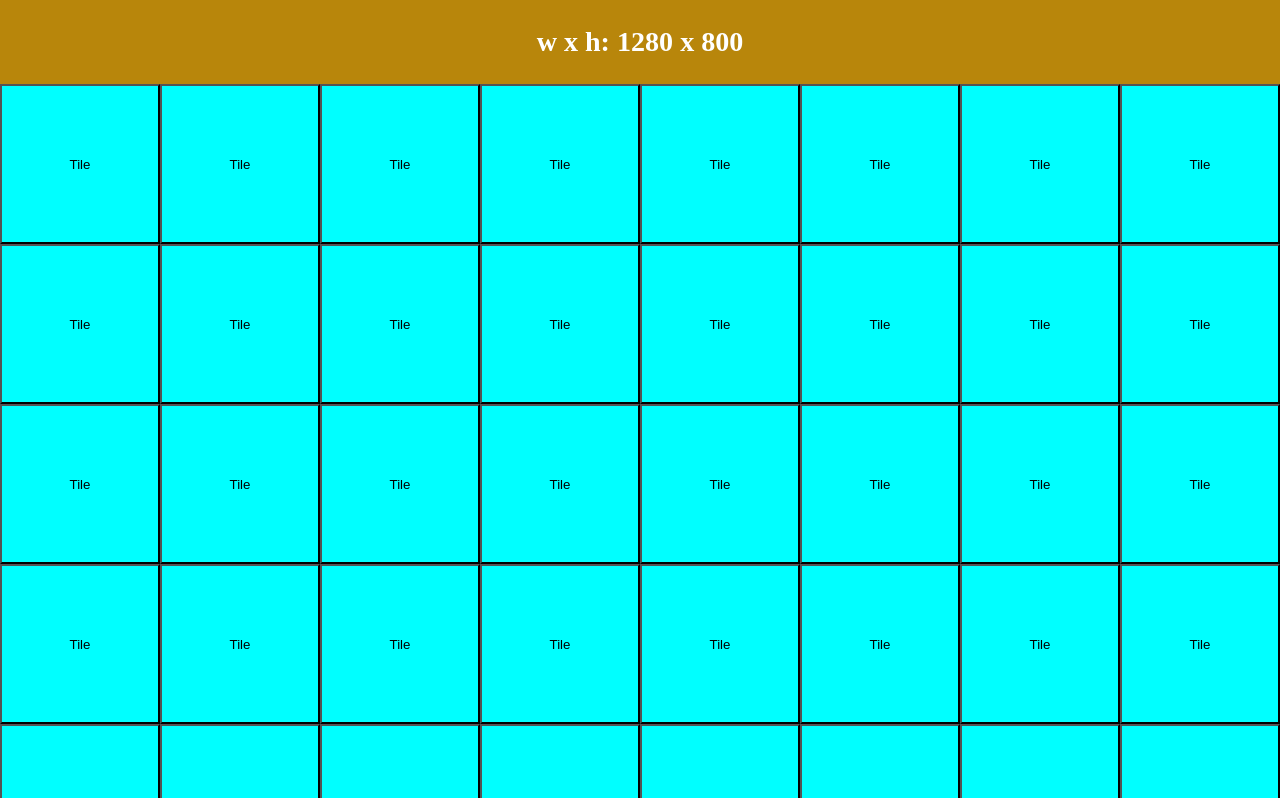
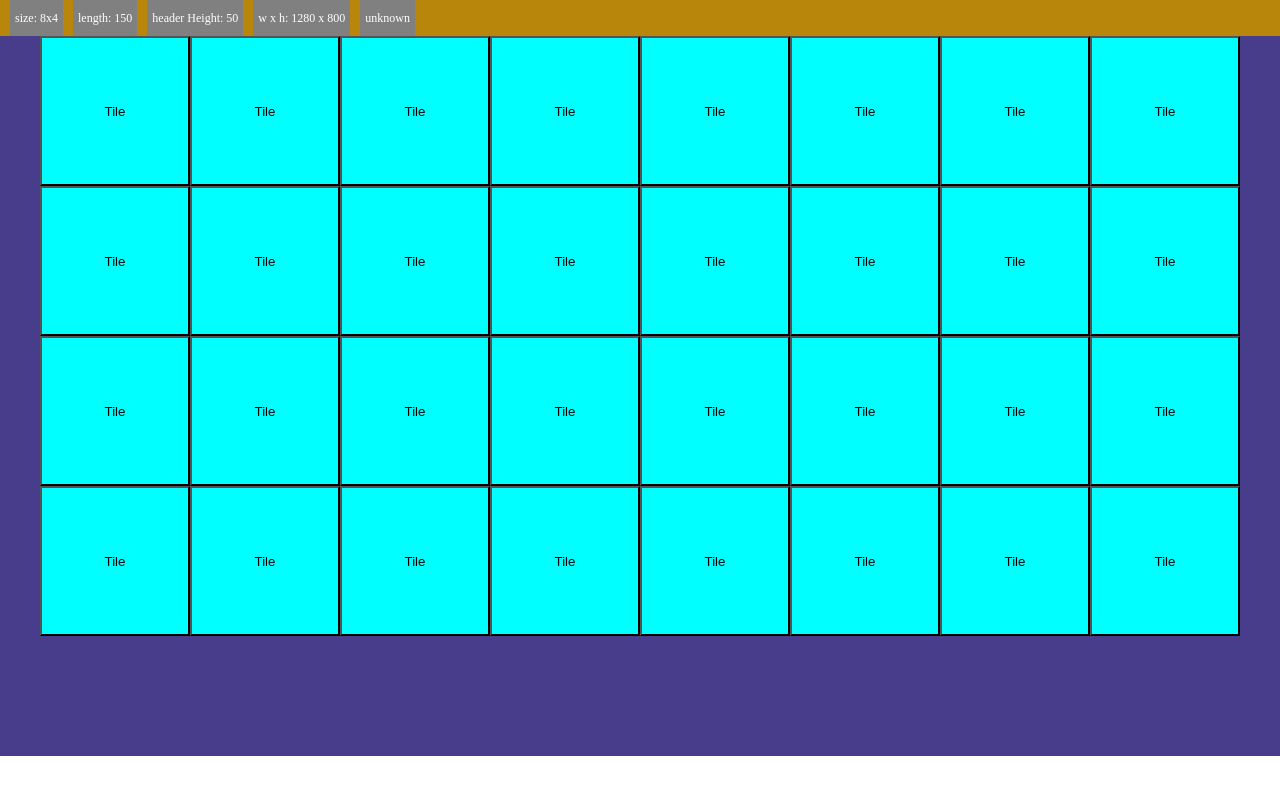
Before and after one commit to chris125964/webpack.memory, a React app: page / in a window 1280 px wide. Shown: the top 798 px of the page. Built offline with nearby package versions, Linux system fonts and the light colour scheme.

Commit message:
introduced variables in CSS file

```diff
--- a/src/components/Header.tsx
+++ b/src/components/Header.tsx
@@ -1,15 +1,22 @@
-import React from "react";
+import React from 'react';
+import { getView } from '../logic/view';
 
 export const Header = (): JSX.Element => {
-  const viewport = (
-    <div>
-      w x h: {window.innerWidth} x {window.innerHeight}
-    </div>
-  );
+  let extensions = getView();
 
   return (
     <header className="header">
-      <h3>{viewport}</h3>
+      <div className="headerElem">
+        size: {extensions.horizontal}x{extensions.vertical}
+      </div>
+      <div className="headerElem">length: {extensions.length}</div>
+      <div className="headerElem">
+        header Height: {extensions.header.height}
+      </div>
+      <div className="headerElem">
+        w x h: {window.innerWidth} x {window.innerHeight}
+      </div>
+      <div className="headerElem">{extensions.device}</div>
     </header>
   );
 };
--- a/src/components/MemGrid.tsx
+++ b/src/components/MemGrid.tsx
@@ -1,16 +1,18 @@
-import "./style.css";
-import "./modal.css";
+import './style.css';
+import './modal.css';
 
-import React, { useState } from "react";
-import { MemInfo } from "./MemInfo";
-import { MemTile } from "./MemTile";
-import { Content } from "../logic/content";
+import React, { useState } from 'react';
+import { MemInfo } from './MemInfo';
+import { MemTile } from './MemTile';
+import { Content } from '../logic/content';
+import { getView } from '../logic/view';
 
 interface TGridProps {}
 
 export const MemGrid = ({}: TGridProps) => {
   const [showModal, setShowModal] = useState<boolean>(false);
   const dispatch = () => {};
+  const extensions = getView();
 
   const clickTile = (index: number, nr: number) => {
     console.log(`clickTile`);
@@ -28,40 +30,8 @@ export const MemGrid = ({}: TGridProps) => {
     );
   };
 
-  let size = 30;
-  let length = 20;
-  let headerHeight = 0;
-  if (window.innerWidth <= 320) {
-    // 320 x 496 -> size: 80px
-    // 96 + (4 x 80) x (5 x 80)
-    size = 20;
-    length = 80;
-    headerHeight = 96;
-  } else if (window.innerWidth <= 600) {
-    // 600 x 792 -> size: 120px
-    // 72px + (5 x 120) x (6 x 120)
-    size = 30;
-    length = 120;
-    headerHeight = 72;
-  } else if (window.innerWidth <= 640) {
-    size = 20;
-    length = 120;
-    headerHeight = 50;
-  } else if (window.innerWidth <= 960) {
-    // 960 x 432 -> size: 120px
-    // 72px  + (8 x 120) x (3 x 120)
-    size = 24;
-    length = 120;
-    headerHeight = 72;
-  } else if (window.innerWidth <= 1500) {
-    //  -> 150px
-    // 50px + (10 x 150) x (5 x 150)
-    size = 50;
-    length = 150;
-    headerHeight = 50;
-  }
-
   let arr: number[] = [];
+  let size = extensions.horizontal * extensions.vertical;
   for (let loop = 0; loop < size; loop += 1) {
     arr.push(loop);
   }
--- a/src/components/style.css
+++ b/src/components/style.css
@@ -4,6 +4,31 @@
   --grid-gap: 12px;
   --image-extension: 95%;
   --tileMargin: 5px;
+  /* 960 */
+  --header-bg-color-960: red;
+  --header-height-960: 72px;
+  --header-memtile-bg-color-960: green;
+  --header-memtile-extension-960: 120px;
+  /* 640 */
+  --header-bg-color-640: blueviolet;
+  --header-height-640: 50px;
+  --header-memtile-bg-color-640: green;
+  --header-memtile-extension-640: 128px;
+  /* 600 */
+  --header-bg-color-600: blueviolet;
+  --header-height-600: 72px;
+  --header-memtile-bg-color-600: green;
+  --header-memtile-extension-600: 120px;
+  /* 360 */
+  --header-bg-color-360: teal;
+  --header-height-360: 108px;
+  --header-memtile-bg-color-360: violet;
+  --header-memtile-extension-360: 90px;
+  /* 320 */
+  --header-bg-color-320: green;
+  --header-height-320: 96px;
+  --header-memtile-bg-color-320: red;
+  --header-memtile-extension-320: 80px;
 }
 
 .title {
@@ -171,14 +196,21 @@ footer {
 
 .header {
   background-color: darkgoldenrod;
+  display: flex;
+}
+.headerElem {
+  margin-left: 10px;
+  padding: 0px 5px;
+  background-color: grey;
+  font-size: 12px;
 }
 .memtile {
   background-color: aqua;
-  width: 160px;
-  height: 160px;
+  width: 150px;
+  height: 150px;
 }
 
-@media (max-width: 1000px) {
+/* @media (max-width: 1000px) {
   .header {
     background-color: red;
   }
@@ -187,48 +219,59 @@ footer {
     width: 160px;
     height: 160px;
   }
-}
+} */
 
 @media (max-width: 960px) {
   .header {
-    background-color: blueviolet;
-    height: 72px;
+    background-color: var(--header-bg-color-960);
+    height: var(--header-height-960);
   }
   .memtile {
-    background-color: green;
-    width: 120px;
-    height: 120px;
+    background-color: var(--header-memtile-bg-color-960);
+    width: var(--header-memtile-extension-960);
+    height: var(--header-memtile-extension-960);
   }
 }
 @media (max-width: 640px) {
   .header {
-    background-color: blueviolet;
+    background-color: var(--header-bg-color-640);
   }
   .memtile {
-    background-color: green;
-    width: 128px;
-    height: 128px;
+    background-color: var(--header-memtile-bg-color-640);
+    width: var(--header-memtile-extension-640);
+    height: var(--header-memtile-extension-640);
   }
 }
 @media (max-width: 600px) {
   .header {
-    background-color: blueviolet;
-    height: 72px;
+    background-color: var(--header-bg-color-600);
+    height: var(--header-height-600);
   }
   .memtile {
-    background-color: green;
-    width: 120px;
-    height: 120px;
+    background-color: var(--header-memtile-bg-color-600);
+    width: var(--header-memtile-extension-600);
+    height: var(--header-memtile-extension-600);
+  }
+}
+@media (max-width: 360px) {
+  .header {
+    background: var(--header-bg-color-360);
+    height: var(--header-height-360);
+  }
+  .memtile {
+    background-color: var(--header-memtile-bg-color-360);
+    width: var(--header-memtile-extension-360);
+    height: var(--header-memtile-extension-360);
   }
 }
 @media (max-width: 320px) {
   .header {
-    background: green;
-    height: 96px;
+    background: var(--header-bg-color-320);
+    height: var(--header-height-320);
   }
   .memtile {
-    background-color: red;
-    width: 80px;
-    height: 80px;
+    background-color: var(--header-memtile-bg-color-320);
+    width: var(--header-memtile-extension-320);
+    height: var(--header-memtile-extension-320);
   }
 }
--- /dev/null
+++ b/src/logic/view.ts
@@ -0,0 +1,73 @@
+type TMemView = {
+  device: string;
+  horizontal: number;
+  vertical: number;
+  length: number;
+  header: {
+    height: number;
+    fontSize: number;
+  };
+};
+
+/**
+ * returns the viewport extensions which are required for the responsive designs
+ *
+ * @return {TMemView}
+ */
+export const getView = () => {
+  let memView: TMemView = {
+    device: 'unknown',
+    horizontal: 4,
+    vertical: 5,
+    length: 80,
+    header: { height: 96, fontSize: 12 },
+  };
+  if (window.innerWidth <= 320) {
+    // Unihertz: 320 x 496 -> size: 80px
+    // 96 + (4 x 80) x (5 x 80)
+    memView.device = 'Unihertz';
+    memView.horizontal = 4;
+    memView.vertical = 5;
+    memView.length = 80;
+    memView.header.height = 96;
+  } else if (window.innerWidth <= 360) {
+    // 360 x 648 -> size: 90px
+    memView.device = 'Galaxy S40';
+    memView.horizontal = 4;
+    memView.vertical = 6;
+    memView.length = 90;
+    memView.header.height = 108;
+  } else if (window.innerWidth <= 600) {
+    // Nexus Hoch: 600 x 792 -> size: 120px
+    // 72px + (5 x 120) x (6 x 120)
+    memView.device = 'Nexus (hoch)';
+    memView.horizontal = 5;
+    memView.vertical = 6;
+    memView.length = 120;
+    memView.header.height = 72;
+  } else if (window.innerWidth <= 640) {
+    memView.device = 'Samsung S40';
+    memView.horizontal = 4;
+    memView.vertical = 5;
+    memView.length = 120;
+    memView.header.height = 50;
+  } else if (window.innerWidth <= 960) {
+    // Nexus Quer: 960 x 432 -> size: 120px
+    // 72px  + (8 x 120) x (3 x 120)
+    memView.device = 'Nexus (quer)';
+    memView.horizontal = 8;
+    memView.vertical = 3;
+    memView.length = 120;
+    memView.header.height = 72;
+  } else {
+    // } else if (window.innerWidth <= 1500) {
+    //  -> 150px
+    // 50px + (10 x 150) x (5 x 150)
+    memView.horizontal = 8;
+    memView.vertical = 4;
+    memView.length = 150;
+    memView.header.height = 50;
+  }
+
+  return memView;
+};
```
Also changed, not shown: src/components/App.tsx (+13 -6 lines), 1 other file (tests, documents, lock files or other folders).
